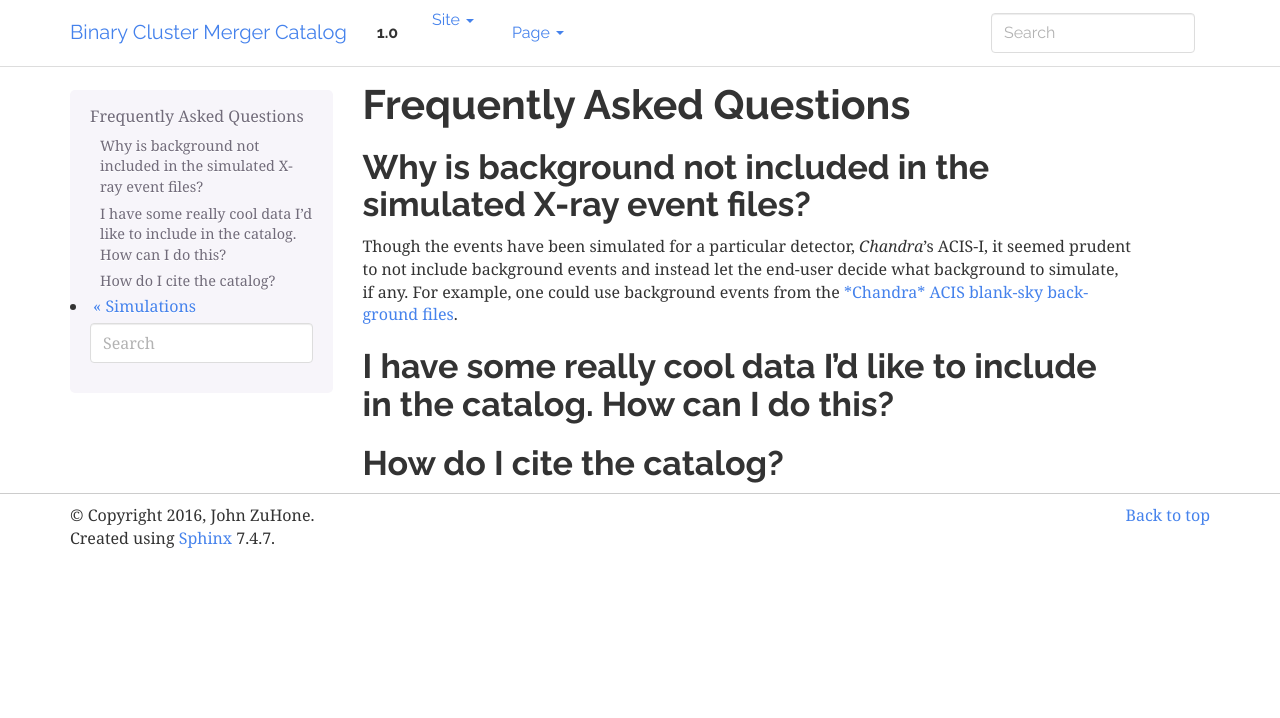
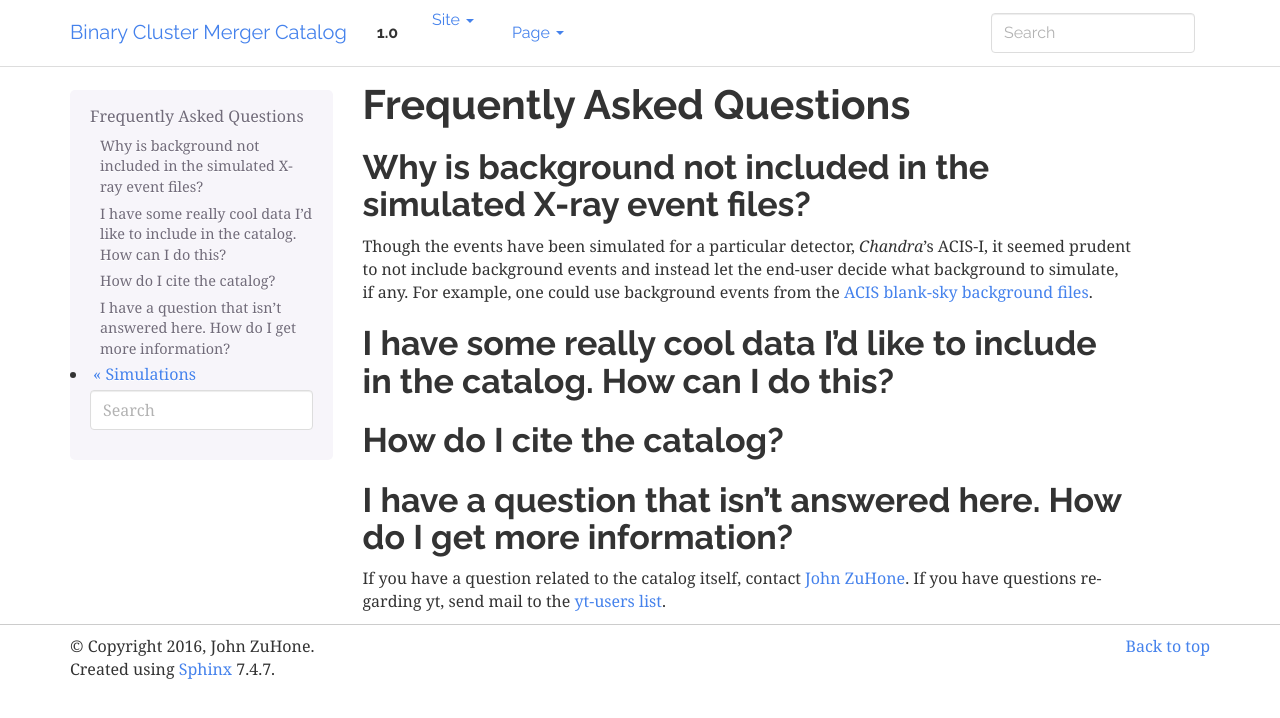
Before and after one commit to jzuhone/cluster_merger_catalog, a Sphinx documentation site: the page built from source/faqs.rst, in a window 1280 px wide. Shown: the top 718 px of the page. Built offline with Sphinx 7.4.7, drawn with Linux system fonts in a browser that asks for light colours; pages that are not in the unit, such as notebooks, are missing from menus.

Commit message:
Cleaning up FAQs

```diff
--- a/source/faqs.rst
+++ b/source/faqs.rst
@@ -11,11 +11,17 @@ Why is background not included in the simulated X-ray event files?
 Though the events have been simulated for a particular detector, *Chandra*'s ACIS-I, it
 seemed prudent to not include background events and instead let the end-user decide
 what background to simulate, if any. For example, one could use background events from
-the `*Chandra* ACIS blank-sky background files <http://cxc.harvard.edu/ciao/threads/acisbackground/>`_.
+the `ACIS blank-sky background files <http://cxc.harvard.edu/ciao/threads/acisbackground/>`_.
 
 I have some really cool data I'd like to include in the catalog. How can I do this?
------------------------------------------------------------------------------------
+---------------------------------------------------------------------------------------
 
 
 How do I cite the catalog?
 --------------------------
+
+I have a question that isn't answered here. How do I get more information?
+--------------------------------------------------------------------------
+
+If you have a question related to the catalog itself, contact `John ZuHone <mailto:jzuhone@gmail.com>`_.
+If you have questions regarding yt, send mail to the `yt-users list <mailto:yt-users@lists.spacepope.org>`_.
```
